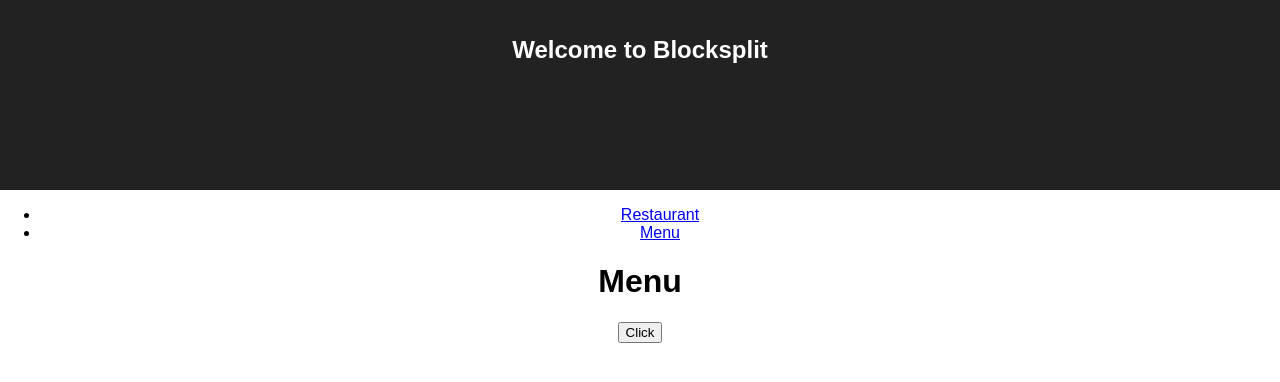
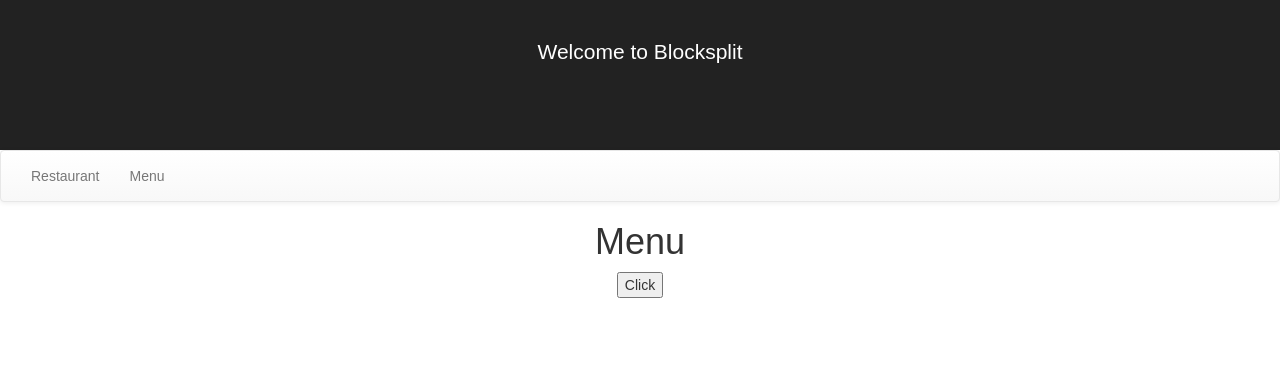
Before and after one commit to criticalbh/blocksplit.io-microtx-eth, a React (Create React App) app in the folder app/: page /menu in a window 1280 px wide. Shown: the top 382 px of the page. Built offline with nearby package versions, Linux system fonts and the light colour scheme; no server answers; the HTML template or start-up script is replaced by a standard one.

Commit message:
add bootstrap

```diff
--- a/app/public/index.html
+++ b/app/public/index.html
@@ -5,6 +5,23 @@
     <meta name="viewport" content="width=device-width, initial-scale=1, shrink-to-fit=no">
     <meta name="theme-color" content="#000000">
     <script src="https://cdnjs.cloudflare.com/ajax/libs/socket.io/2.1.0/socket.io.js"></script>
+
+    <script src="https://ajax.googleapis.com/ajax/libs/jquery/3.3.1/jquery.min.js"></script>
+
+    <!-- Latest compiled and minified CSS -->
+    <link rel="stylesheet" href="https://maxcdn.bootstrapcdn.com/bootstrap/3.3.7/css/bootstrap.min.css"
+          integrity="sha384-BVYiiSIFeK1dGmJRAkycuHAHRg32OmUcww7on3RYdg4Va+PmSTsz/K68vbdEjh4u" crossorigin="anonymous">
+
+    <!-- Optional theme -->
+    <link rel="stylesheet" href="https://maxcdn.bootstrapcdn.com/bootstrap/3.3.7/css/bootstrap-theme.min.css"
+          integrity="sha384-rHyoN1iRsVXV4nD0JutlnGaslCJuC7uwjduW9SVrLvRYooPp2bWYgmgJQIXwl/Sp" crossorigin="anonymous">
+
+    <!-- Latest compiled and minified JavaScript -->
+    <script src="https://maxcdn.bootstrapcdn.com/bootstrap/3.3.7/js/bootstrap.min.js"
+            integrity="sha384-Tc5IQib027qvyjSMfHjOMaLkfuWVxZxUPnCJA7l2mCWNIpG9mGCD8wGNIcPD7Txa"
+            crossorigin="anonymous"></script>
+
+
     <!--
       manifest.json provides metadata used when your web app is added to the
       homescreen on Android. See https://developers.google.com/web/fundamentals/engage-and-retain/web-app-manifest/
--- a/app/src/App.js
+++ b/app/src/App.js
@@ -13,7 +13,9 @@ class App extends Component {
         </header>
         <Router>
           <div>
-            <ul>
+            <nav className="navbar navbar-default">
+              <div className="container-fluid">
+                <ul className="nav navbar-nav">
                   <li>
                     <Link to="/restaurant">Restaurant</Link>
                   </li>
@@ -21,6 +23,8 @@ class App extends Component {
                     <Link to="/menu">Menu</Link>
                   </li>
                 </ul>
+              </div>
+            </nav>
             <Route path="/restaurant" component={Restaurant}/>
             <Route path="/menu" component={Menu}/>
           </div>
--- a/app/src/Restaurant.js
+++ b/app/src/Restaurant.js
@@ -2,6 +2,14 @@ import React, { Component } from 'react';
 import './App.css';
 
 class Restaurant extends Component {
+  constructor() {
+    super();
+    this.web3 = web3;// eslint-disable-line no-undef
+    if(!this.web3) {
+      alert('Please login into metamask!');
+    }
+    console.log(this.web3);
+  }
   render() {
     return (
       <h1>
```
Lines whose indentation alone changed are shown as unchanged.
